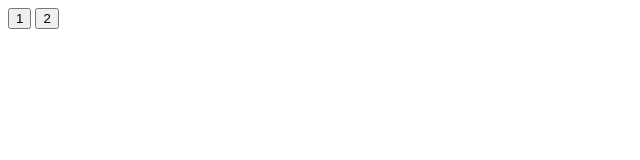
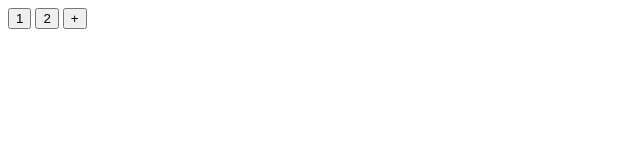
Before and after one commit to tunanocrust17/Calculator, a plain HTML site: page index.html in a window 1280 px wide. Shown: the full height of the page, 0-640 px from the left. Drawn offline with Linux system fonts and the light colour scheme.

Commit message:
added an operator of + to test how the operate function is working

```diff
--- a/index.html
+++ b/index.html
@@ -8,6 +8,7 @@
 
     <button class="number">1</button>
     <button class="number">2</button>
+    <button class="operator">+</button>
 
     <script src="app.js"></script>
 </body>
```
